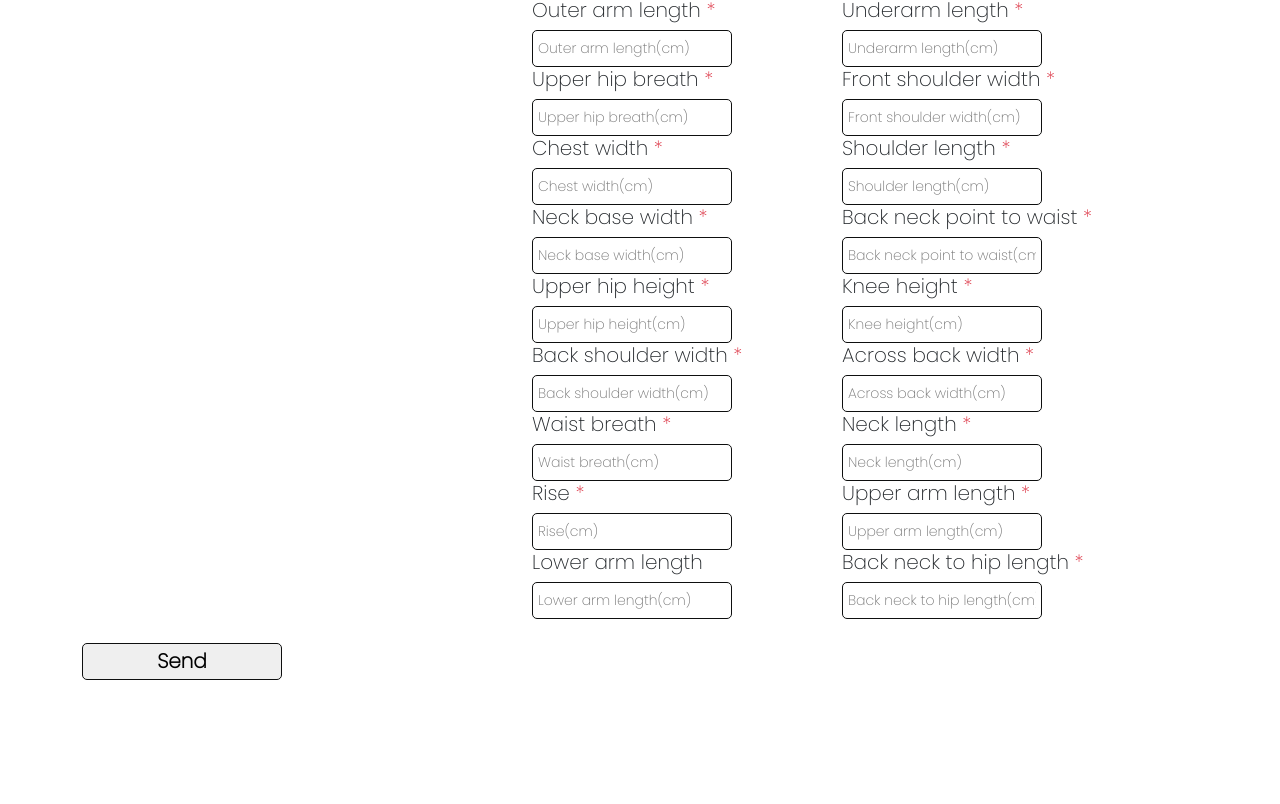
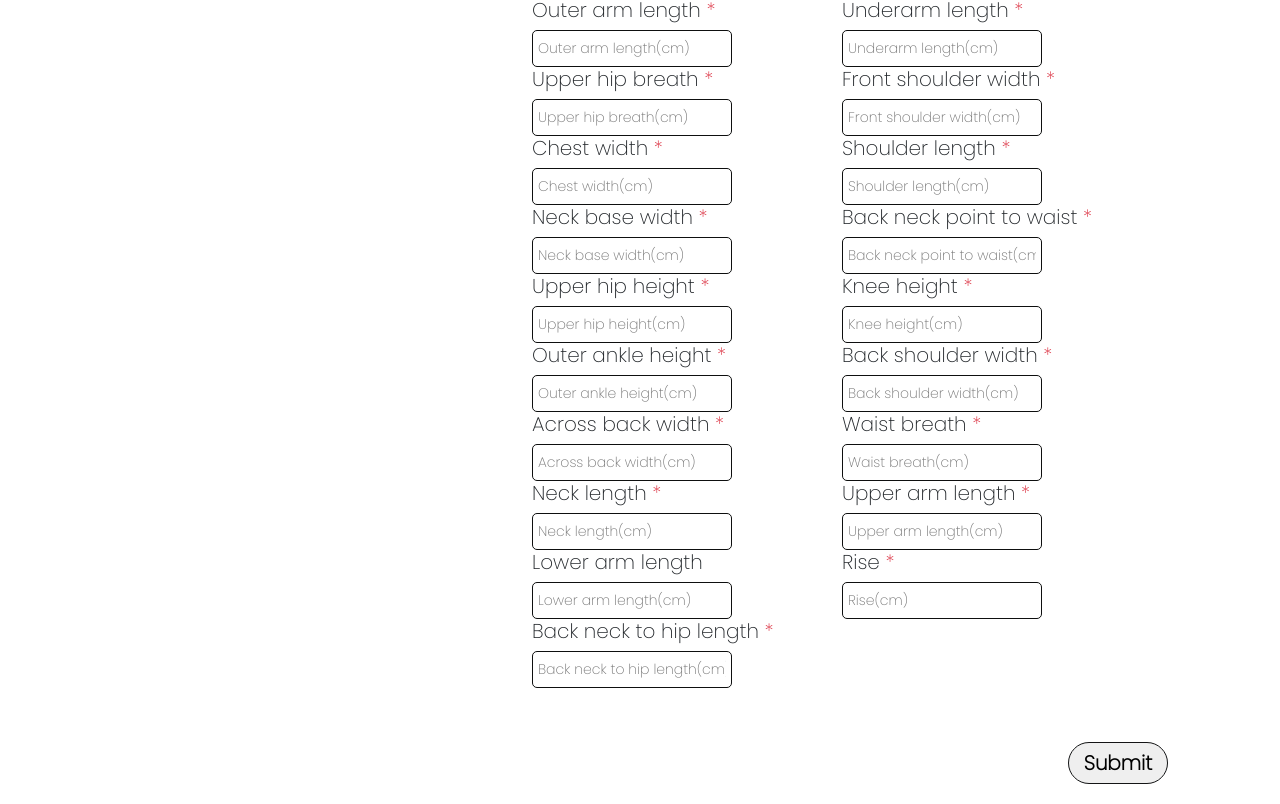
Before and after one commit to vbthang/tool-collect-data, a React (Create React App) app: page / in a window 1280 px wide. Shown: the part 867-1671 px from the top of the page. Before the commit the page ends 1547 px from the top, so only its background shows below. Built offline with nearby package versions, Linux system fonts and the light colour scheme.

Commit message:
Console data & fix image

```diff
--- a/src/component/Footer.js
+++ b/src/component/Footer.js
@@ -7,8 +7,8 @@ function getValueFromFields(fields, category, db) {
     const inputValue = inputElem.value;
     if (inputElem.required)
       if (inputValue === '') {
-        alert(`${key} is required`);
-        // throw new Error('Not have value');
+        alert(`${fields[key]['name']} is required`);
+        throw new Error('Not have value');
     }
     const parsedValue = parseFloat(inputValue);
 
@@ -45,9 +45,9 @@ const chooseButtonClick = (e) => {
 const Footer = () => {
   return (
     <div>
-      {/* <div className='footer'> */}
-        <input id='btn' type='submit' value={'Send'} className='fw-bold fs-5' onClick={chooseButtonClick}></input>
-      {/* </div> */}
+      <div className='footer'>
+        <button id='btn' className='fw-bold fs-5' onClick={chooseButtonClick}>Submit</button>
+      </div>
     </div>
   )
 }
--- a/src/data/FetchData.js
+++ b/src/data/FetchData.js
@@ -234,6 +234,14 @@ export const data = {
             require: true,
             tooltip: true
         },
+        'outer_ankle_height' : {
+            id: 'outer_ankle_height',
+            name: 'Outer ankle height',
+            placeholder: 'Outer ankle height(cm)',
+            image: 'outer_ankle_height.jpg',
+            require: true,
+            tooltip: true
+        },
         'back_shoulder_width' : {
             id: 'back_shoulder_width',
             name: 'Back shoulder width',
@@ -266,14 +274,6 @@ export const data = {
             require: true,
             tooltip: true
         },
-        'rise' : {
-            id: 'rise',
-            name: 'Rise',
-            placeholder: 'Rise(cm)',
-            image: 'rise.jpg',
-            require: true,
-            tooltip: true
-        },
         'upper_arm_length' : {
             id: 'upper_arm_length',
             name: 'Upper arm length',
@@ -290,6 +290,14 @@ export const data = {
             require: false,
             tooltip: true
         },
+        'rise' : {
+            id: 'rise',
+            name: 'Rise',
+            placeholder: 'Rise(cm)',
+            image: 'rise.jpg',
+            require: true,
+            tooltip: true
+        },
         'back_neck_to_hip_length' : {
             id: 'back_neck_to_hip_length',
             name: 'Back neck to hip length',
```
Also changed, not shown: src/image/outer_ankle_height.jpg (added).
